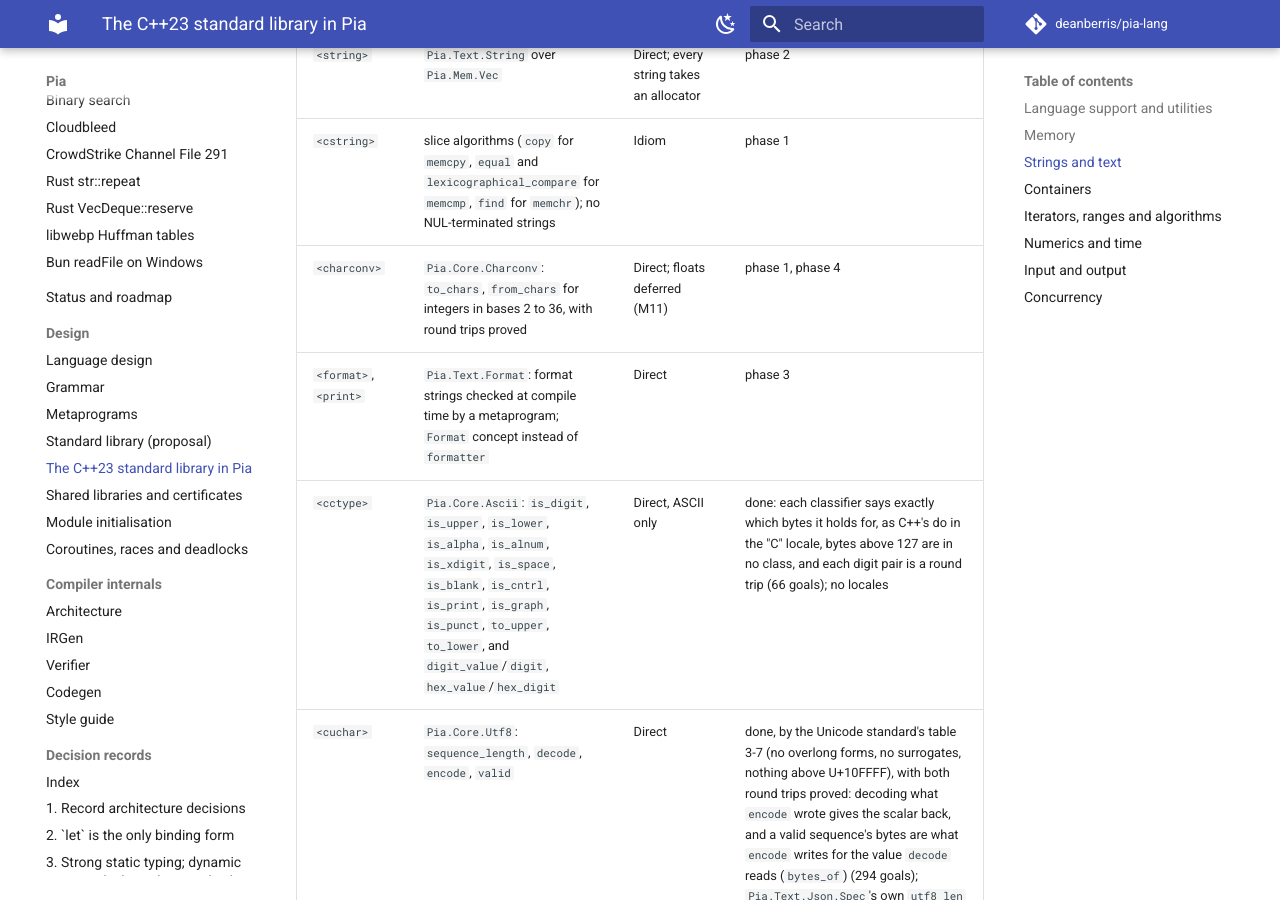
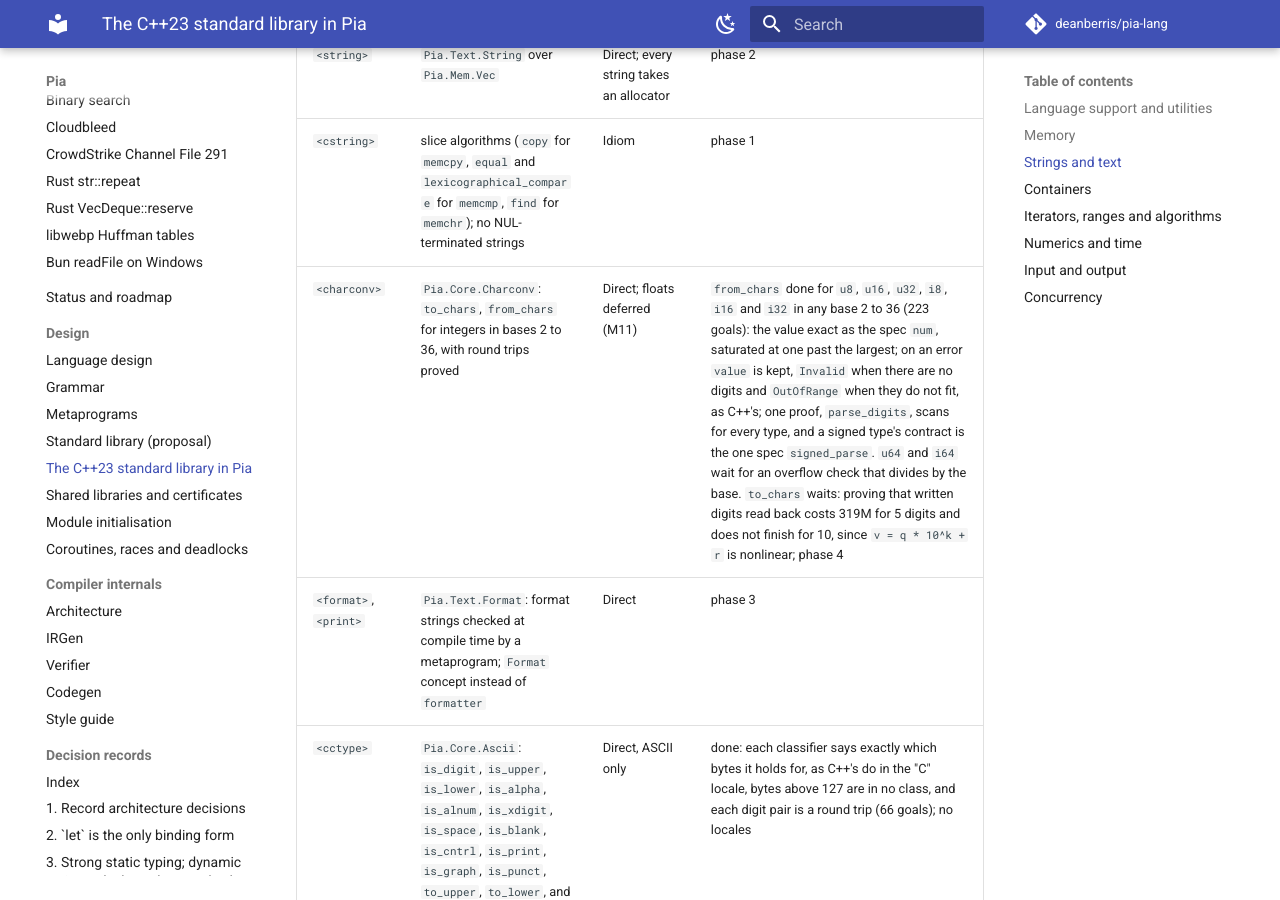
Before and after one commit to deanberris/pia-lang, an MkDocs documentation site: the page built from docs/cpp-std.md, in a window 1280 px wide and 900 px high, scrolled down 4949 px. Built offline with MkDocs 1.6.1 and Material for MkDocs 9.7.7, drawn with Linux system fonts in a browser that asks for light colours; comment, search, counter and statistics services are not loaded.

Commit message:
Pia.Core.Charconv: from_chars for integers in bases 2 to 36 (phase 1.9)
from_chars s base value for u8, u16, u32, i8, i16 and i32, as C++'s:
it reads the digits s begins with (0-9, then a-z or A-Z), a signed type
taking one leading '-', and says how many it used. The value is exact,
as the spec `num` (the digits' value, saturated at one past the largest
so it stays a u64); on an error `value` is kept, Invalid when there are
no digits and OutOfRange when they do not fit. One proof,
parse_digits, scans the digits for every type, and a signed type's
contract is the one spec signed_parse. 223 goals, 67M, 17 s on one
thread.

Not here: u64 and i64, whose overflow check divides by the base, and
to_chars, whose proved round trip is costly (319M for 5 digits; 10
digits do not finish), pending a decision on how to scope it.

Tests: tests/std/charconv.pia (goals, interface), charconv_edges.pia
(what from_chars returns for any input, from the interface),
:charconv_run_test (concrete inputs: decimal, hex, binary, overflow, a
negative minimum, a '-' alone). CODEMAP.md gets its line.

Co-Authored-By: Claude Opus 5.5 <noreply@anthropic.com>

```diff
--- a/docs/cpp-std.md
+++ b/docs/cpp-std.md
@@ -56,7 +56,7 @@ Pia gives what the C++ library lets a program do, in Pia's idioms: slices instea
 | `<string_view>` | `str`, a `[u8]` slice refined to valid UTF-8, with `Pia.Core.Utf8` | Idiom | phase 1 |
 | `<string>` | `Pia.Text.String` over `Pia.Mem.Vec` | Direct; every string takes an allocator | phase 2 |
 | `<cstring>` | slice algorithms (`copy` for `memcpy`, `equal` and `lexicographical_compare` for `memcmp`, `find` for `memchr`); no NUL-terminated strings | Idiom | phase 1 |
-| `<charconv>` | `Pia.Core.Charconv`: `to_chars`, `from_chars` for integers in bases 2 to 36, with round trips proved | Direct; floats deferred (M11) | phase 1, phase 4 |
+| `<charconv>` | `Pia.Core.Charconv`: `to_chars`, `from_chars` for integers in bases 2 to 36, with round trips proved | Direct; floats deferred (M11) | `from_chars` done for `u8`, `u16`, `u32`, `i8`, `i16` and `i32` in any base 2 to 36 (223 goals): the value exact as the spec `num`, saturated at one past the largest; on an error `value` is kept, `Invalid` when there are no digits and `OutOfRange` when they do not fit, as C++'s; one proof, `parse_digits`, scans for every type, and a signed type's contract is the one spec `signed_parse`. `u64` and `i64` wait for an overflow check that divides by the base. `to_chars` waits: proving that written digits read back costs 319M for 5 digits and does not finish for 10, since `v = q * 10^k + r` is nonlinear; phase 4 |
 | `<format>`, `<print>` | `Pia.Text.Format`: format strings checked at compile time by a metaprogram; `Format` concept instead of `formatter` | Direct | phase 3 |
 | `<cctype>` | `Pia.Core.Ascii`: `is_digit`, `is_upper`, `is_lower`, `is_alpha`, `is_alnum`, `is_xdigit`, `is_space`, `is_blank`, `is_cntrl`, `is_print`, `is_graph`, `is_punct`, `to_upper`, `to_lower`, and `digit_value`/`digit`, `hex_value`/`hex_digit` | Direct, ASCII only | done: each classifier says exactly which bytes it holds for, as C++'s do in the "C" locale, bytes above 127 are in no class, and each digit pair is a round trip (66 goals); no locales |
 | `<cuchar>` | `Pia.Core.Utf8`: `sequence_length`, `decode`, `encode`, `valid` | Direct | done, by the Unicode standard's table 3-7 (no overlong forms, no surrogates, nothing above U+10FFFF), with both round trips proved: decoding what `encode` wrote gives the scalar back, and a valid sequence's bytes are what `encode` writes for the value `decode` reads (`bytes_of`) (294 goals); `Pia.Text.Json.Spec`'s own `utf8_len` can move here next |
```
Also changed, not shown: CODEMAP.md (+1 -1 lines), 7 other files.
